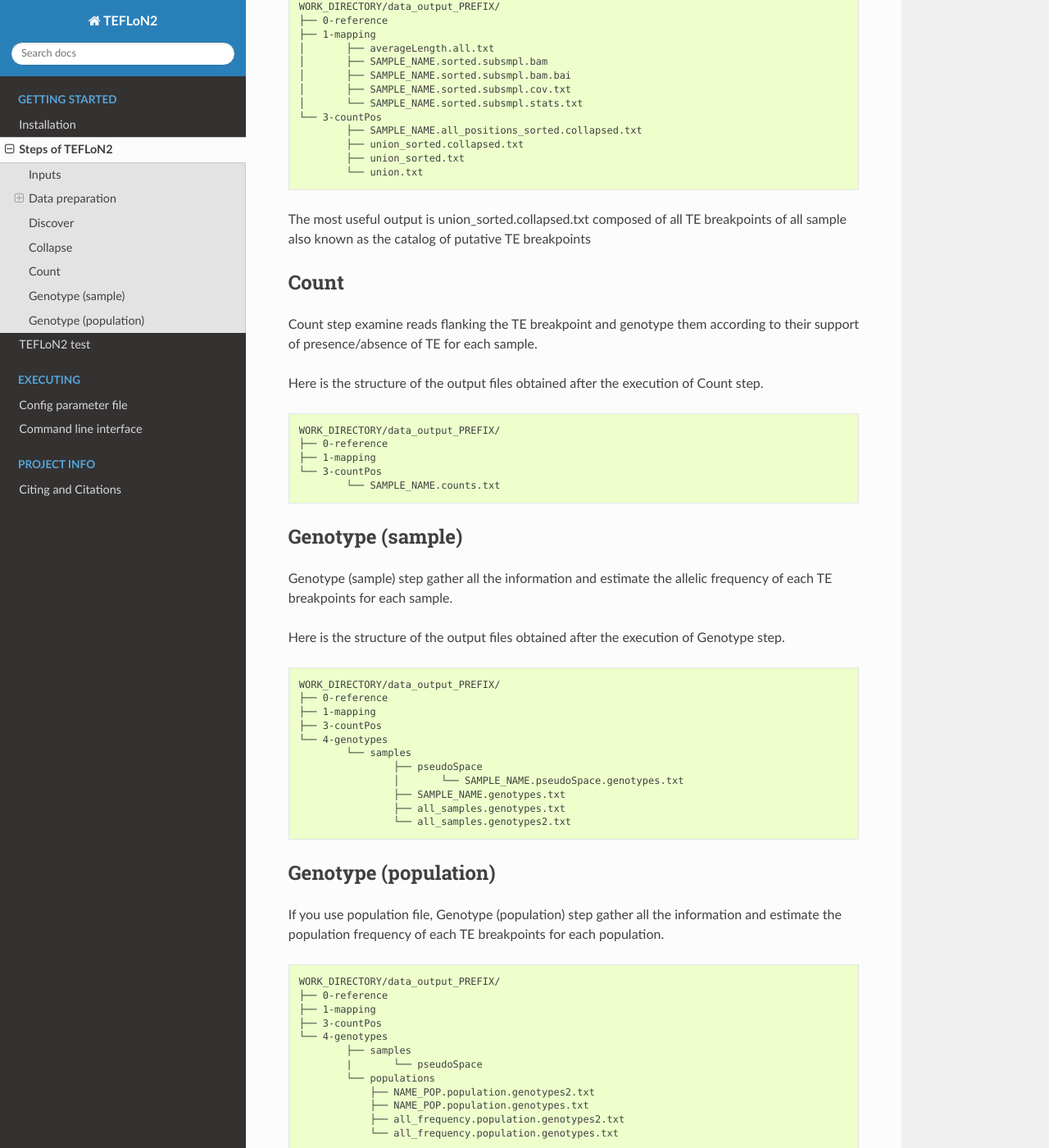
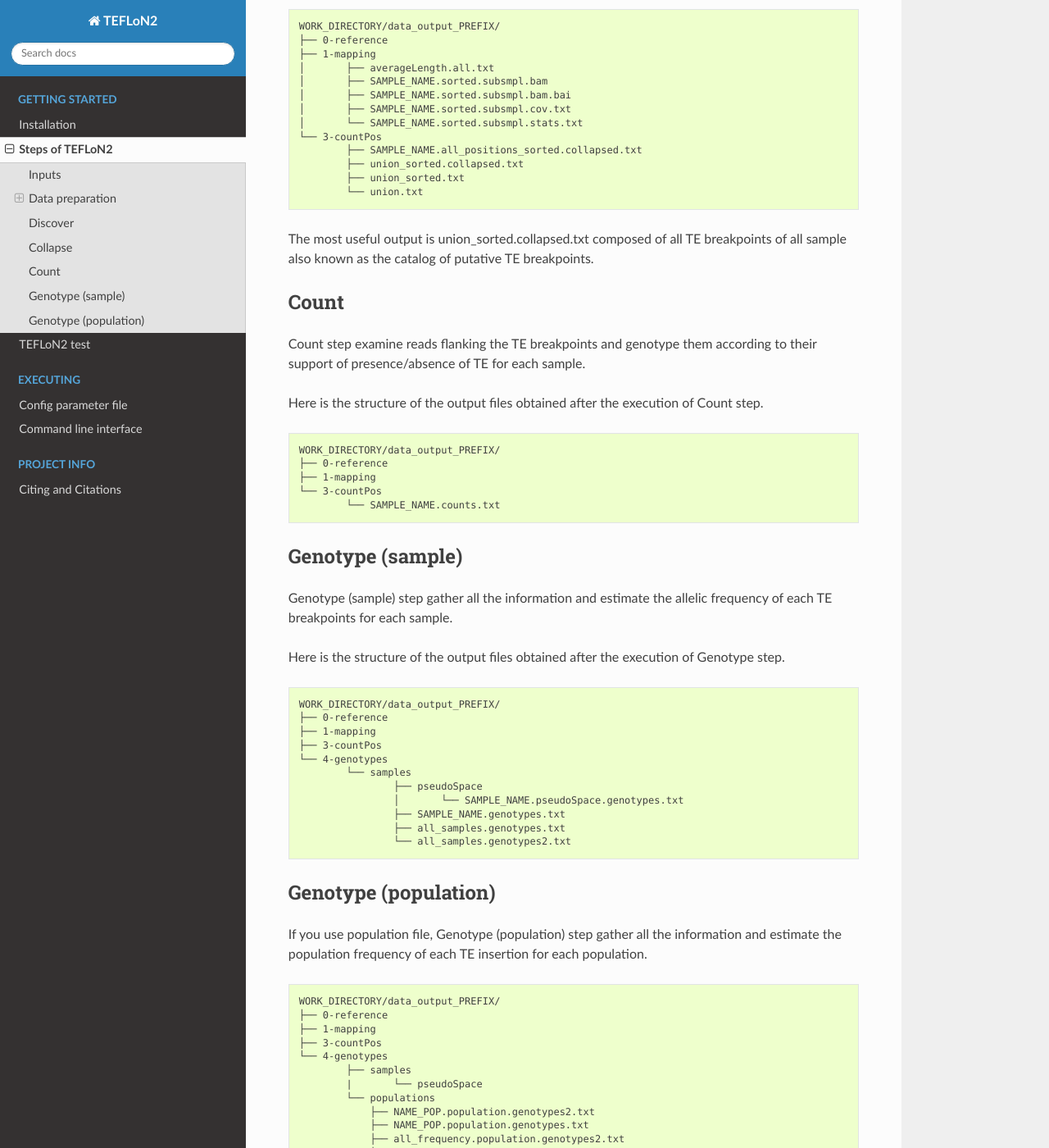
Before and after one commit to asfistonlavie/TEFLoN2, a Sphinx documentation site: the page built from docs/getting_started/steps_of_TEFLoN2.rst, in a window 1280 px wide and 1400 px high, scrolled down 4386 px. Shown: the whole window at 82% size. Built offline with Sphinx 7.4.7 and the Read the Docs theme 3.1.0, drawn with Linux system fonts in a browser that asks for light colours; some of the changed text lies outside the part shown.

Commit message:
Update steps_of_TEFLoN2.rst

```diff
--- a/docs/getting_started/steps_of_TEFLoN2.rst
+++ b/docs/getting_started/steps_of_TEFLoN2.rst
@@ -121,7 +121,7 @@
 	        └── SAMPLE_NAME[. _][2 r2 R2].[fastq fq](.gz)
 
 
-In this step, TEFLoN2 uses RepeatMasker_  which, together with the TE consensus library, masks the TE sequences of the reference and then removes them.
+In this step, TEFLoN2 uses RepeatMasker which, together with the TE consensus library, masks the TE sequences of the reference and then removes them.
 
 Here is the structure of the output files obtained after the execution of Preparation custom step.
 
@@ -237,13 +237,13 @@
 		└── union.txt
 
 
-The most useful output is union_sorted.collapsed.txt composed of all TE breakpoints of all sample also known as the catalog of putative TE breakpoints
+The most useful output is union_sorted.collapsed.txt composed of all TE breakpoints of all sample also known as the catalog of putative TE breakpoints.
 
 
 Count
 -----
 
-Count step examine reads flanking the TE breakpoint and genotype them according to their support of presence/absence of TE for each sample.
+Count step examine reads flanking the TE breakpoints and genotype them according to their support of presence/absence of TE for each sample.
 
 
 Here is the structure of the output files obtained after the execution of Count step.
@@ -283,7 +283,7 @@
 Genotype (population)
 ---------------------
 
-If you use population file, Genotype (population) step gather all the information and estimate the population frequency of each TE breakpoints for each population.
+If you use population file, Genotype (population) step gather all the information and estimate the population frequency of each TE insertion for each population.
 
 
 .. code-block:: none
```
Also changed, not shown: other parts of docs/getting_started/steps_of_TEFLoN2.rst (+7 -7 lines).
